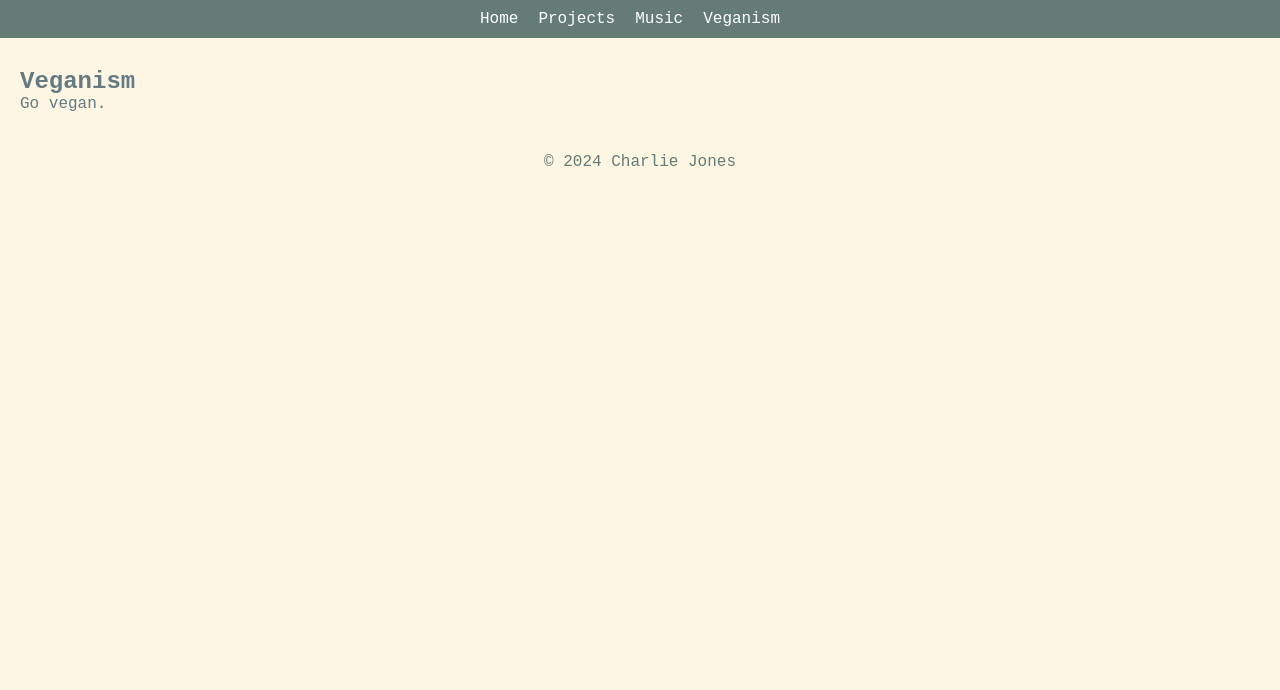
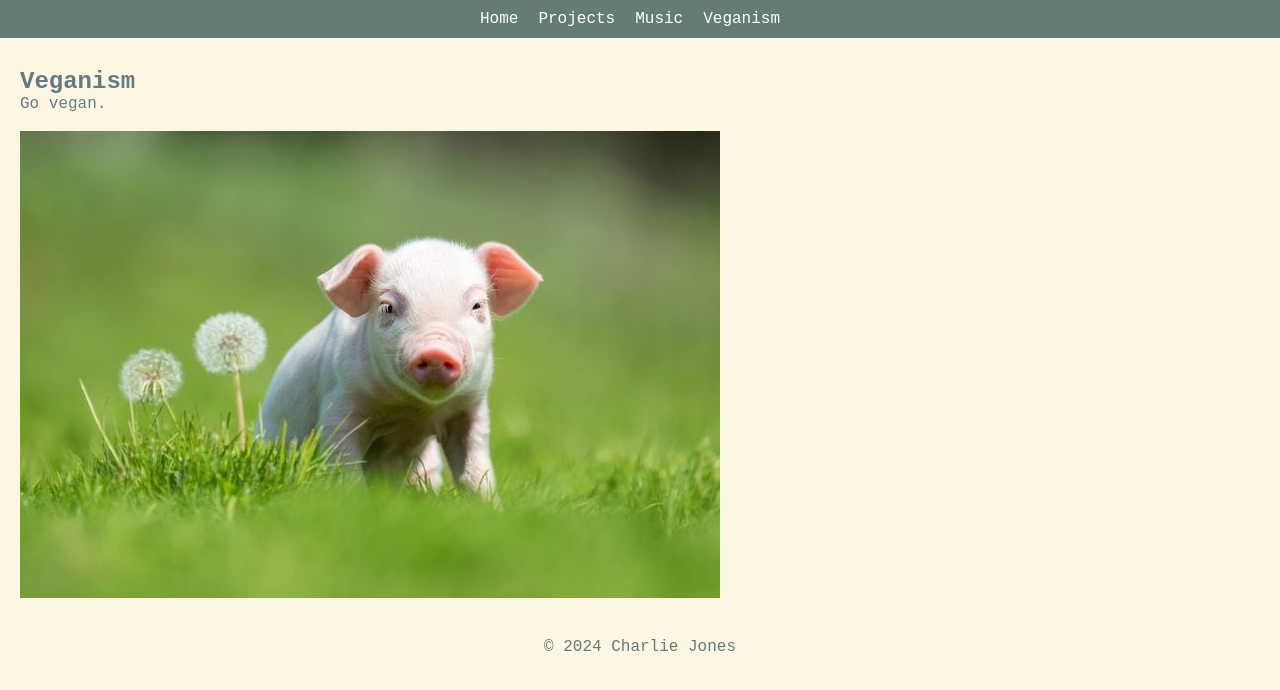
Before and after one commit to CharlieJones2/CharlieJones2.github.io, a plain HTML site: page veganism.html in a window 1280 px wide. Drawn offline with Linux system fonts and the light colour scheme.

Commit message:
Update veganism.html

```diff
--- a/veganism.html
+++ b/veganism.html
@@ -20,6 +20,8 @@
     <main>
             <h2>Veganism</h2>
             <p>Go vegan.</p>
+            <br>
+            <img src="Images/Pig.png" title="Cute Pig"/>
     </main>
 
     <footer>
```
